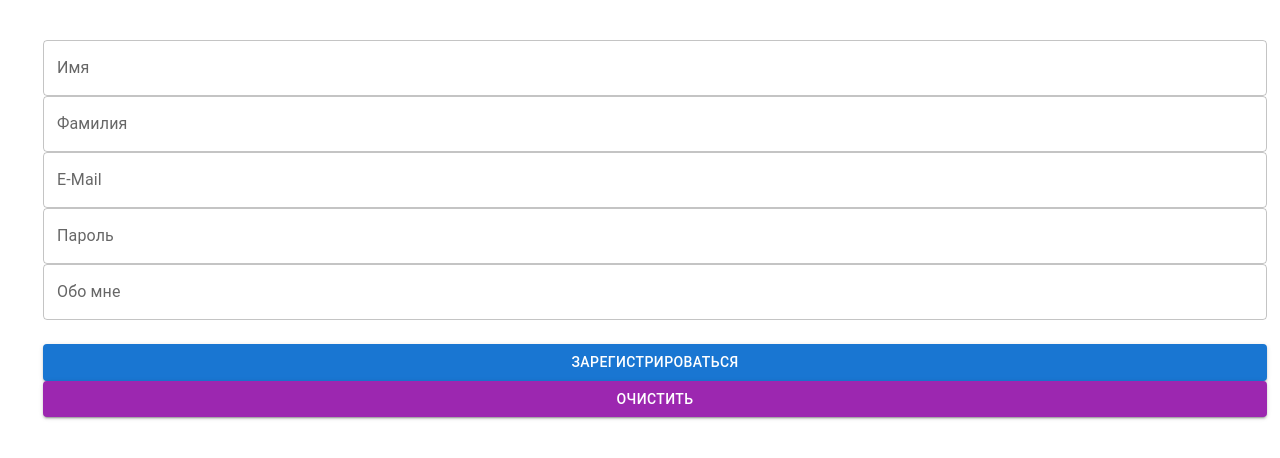
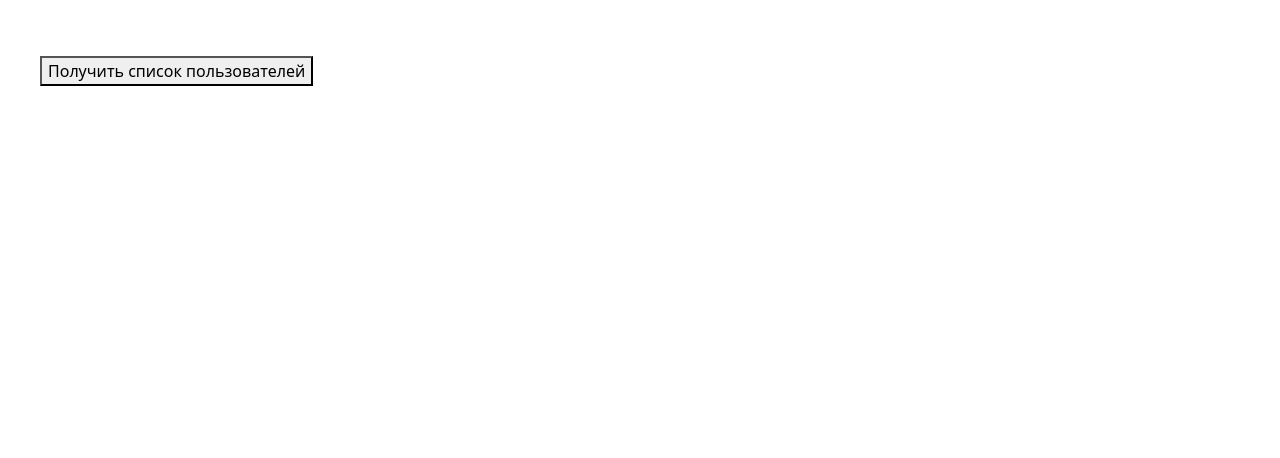
Before and after one commit to piterskikhsa/home-work-1, a React (Create React App) app: page / in a window 1280 px wide. Shown: the top 458 px of the page. Built offline with nearby package versions, Linux system fonts and the light colour scheme.

Commit message:
Сделал дз №9

```diff
--- a/src/index.js
+++ b/src/index.js
@@ -1,7 +1,7 @@
 import React from 'react'
 import ReactDOM from 'react-dom'
 import './index.css'
-import App from './tutorial-7/App'
+import App from './tutorial-8/App'
 import reportWebVitals from './reportWebVitals'
 import 'bootstrap/dist/css/bootstrap.min.css'
 
--- /dev/null
+++ b/src/tutorial-8/App.css
@@ -0,0 +1,12 @@
+body {
+  margin: 0;
+  font-family: -apple-system, BlinkMacSystemFont, "Segoe UI", "Roboto", "Oxygen", "Ubuntu",
+    "Cantarell", "Fira Sans", "Droid Sans", "Helvetica Neue", sans-serif;
+  -webkit-font-smoothing: antialiased;
+  -moz-osx-font-smoothing: grayscale;
+  padding: 40px;
+}
+
+.row {
+  display: flex;
+}
--- /dev/null
+++ b/src/tutorial-8/App.js
@@ -0,0 +1,38 @@
+import React from 'react'
+
+import './App.css'
+
+function App() {
+  const [users, setUsers] = React.useState([])
+
+  const getUsers = async () => {
+    try {
+      const url = 'https://61d87fd3e6744d0017ba8b71.mockapi.io/users1/'
+      const response = await fetch(url)
+      const data = await response.json()
+      if (Array.isArray(data)) {
+        setUsers(data)
+      } else {
+        console.log(data)
+      }
+    } catch (err) {
+      console.log('Ошибка: ' + err)
+    }
+  }
+
+  return (
+    <div>
+      <ul>
+        {users.length > 0 &&
+          users.map((user) => (
+            <li key={user.id}>
+              {user.id}.{user.name}
+            </li>
+          ))}
+      </ul>
+      <button onClick={getUsers}>Получить список пользователей</button>
+    </div>
+  )
+}
+
+export default App
```
